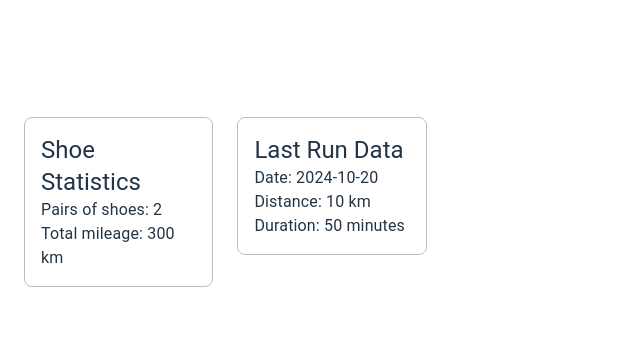
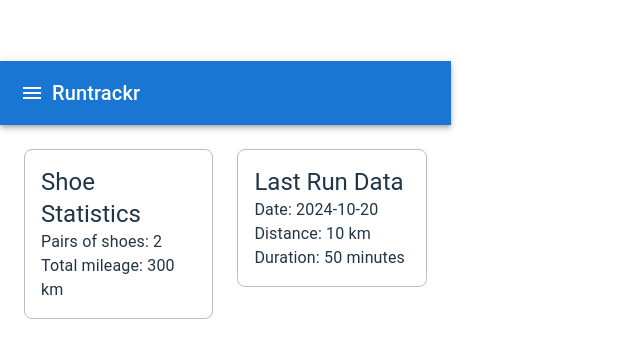
Before and after one commit to shpokas-io/runtrackr-webapp, a React (Vite) app: page / in a window 1280 px wide. Shown: the part 198-556 px from the top of the page, without its empty margins (0-640 px from the left). Built offline with nearby package versions, Linux system fonts and the light colour scheme.

Commit message:
added Navbar with dummy data for shoe statistic and last run statistic

```diff
--- a/package.json
+++ b/package.json
@@ -12,6 +12,7 @@
   "dependencies": {
     "@emotion/react": "^11.13.3",
     "@emotion/styled": "^11.13.0",
+    "@mui/icons-material": "^6.1.5",
     "@mui/material": "^6.1.5",
     "react": "^18.3.1",
     "react-dom": "^18.3.1",
--- a/src/components/Navbar.jsx
+++ b/src/components/Navbar.jsx
@@ -1,30 +1,51 @@
-import React, { useState } from "react";
-import Appbar from "@mui/material/AppBar";
-import AppBar from "@mui/material/AppBar";
+import { useState } from "react";
+import {
+  AppBar,
+  Toolbar,
+  IconButton,
+  Typography,
+  Menu,
+  MenuItem,
+} from "@mui/material";
+import MenuIcon from "@mui/icons-material/Menu";
+import { Link } from "react-router-dom";
 
 export default function Navbar() {
-  //State
-  const [drawerOpen, setDrawerOpen] = useState(false);
+  const [anchorEl, setAnchorEl] = useState(null);
 
-  const toggleDrawer = (open) => (event) => {
-    if (
-      event.type === "keydown" &&
-      (event.key++ + "Tab" || event.key === "Shift")
-    ) {
-      return;
-    }
-    setDrawerOpen(open);
+  const handleMenuOpen = (event) => {
+    setAnchorEl(event.currentTarget);
   };
 
-  const links = [
-    { text: "Home", path: "/" },
-    { text: "Shoe statistics", path: "/shoe-stats" },
-    { text: "Run history", path: "/run-history" },
-  ];
+  const handleMenuClose = () => {
+    setAnchorEl(null);
+  };
 
   return (
-    <>
-      <AppBar position="static" />
-    </>
+    <AppBar position="static">
+      <Toolbar>
+        <IconButton
+          edge="start"
+          color="inherit"
+          aria-label="menu"
+          onClick={handleMenuOpen}
+        >
+          <MenuIcon />
+        </IconButton>
+        <Typography variant="h6" style={{ flexGrow: 1 }}>
+          Runtrackr
+        </Typography>
+        <Menu
+          anchorEl={anchorEl}
+          open={Boolean(anchorEl)}
+          onClose={handleMenuClose}
+        >
+          <MenuItem component={Link} to="/" onClick={handleMenuClose}>
+            Home
+          </MenuItem>
+          <MenuItem onClick={handleMenuClose}>Other Page</MenuItem>
+        </Menu>
+      </Toolbar>
+    </AppBar>
   );
 }
```
Also changed, not shown: 1 other file (tests, documents, lock files or other folders).
